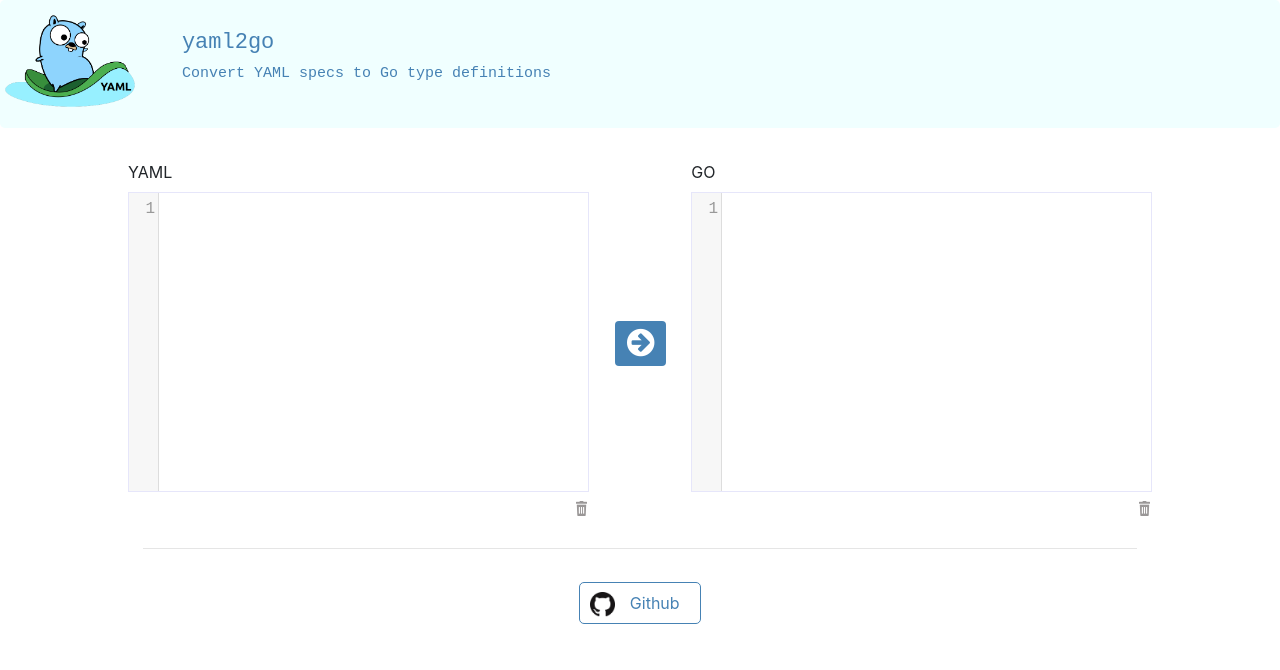
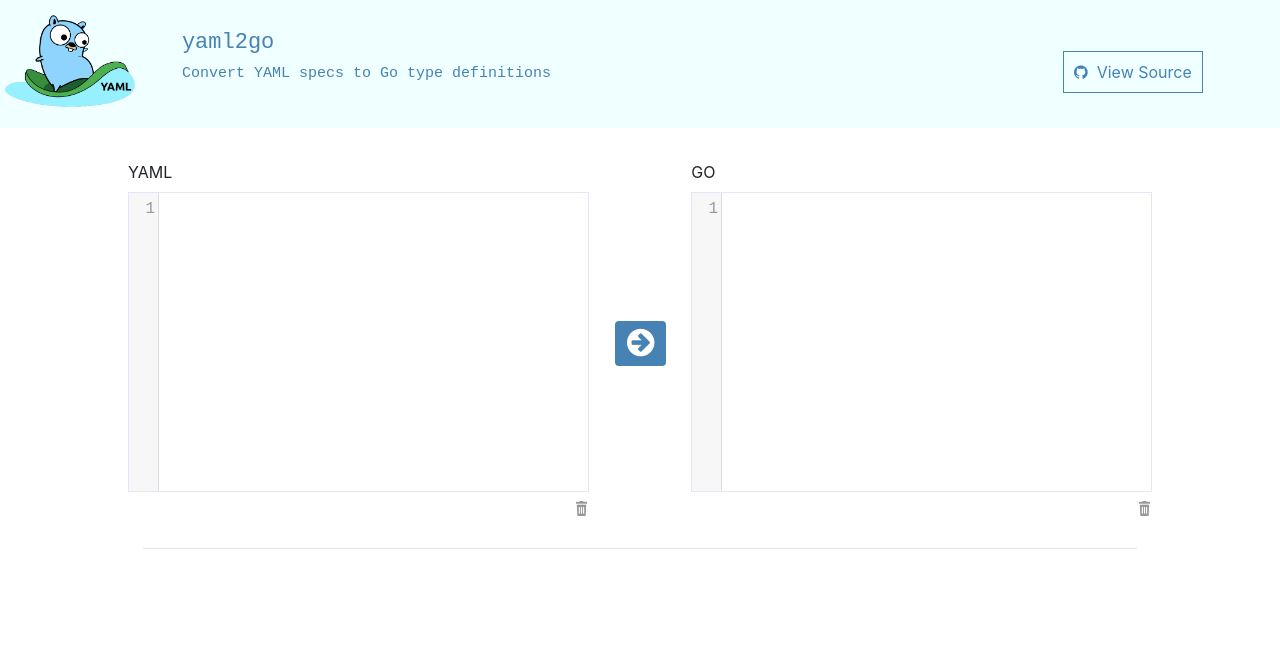
Before and after one commit to PrasadG193/yaml2go, a plain HTML site: page frontend/index.html in a window 1280 px wide. Drawn offline with nearby package versions, Linux system fonts and the light colour scheme.

Commit message:
refactoring

```diff
--- a/frontend/index.html
+++ b/frontend/index.html
@@ -36,6 +36,9 @@
           </p>
         </div>
       </div>
+      <div id="view-source">
+          <a id="view-source-link" href="https://github.com/PrasadG193/yaml2go"><i class="fa fa-github"></i> &nbsp;View Source</a>
+      </div>
     </div>
     <div id="error">
       <span id="err-span">
@@ -62,12 +65,6 @@
       </div>
       <hr>
     </div> <!-- /container -->
-    <div id="footer">
-        <span id="gith">
-            <img src="image/GitHub-Mark-64px.png" id="gitlogo">
-            <input id="githublink" type="button" name="github" value="Github" onclick="window.location.href='https://github.com/prasadg193/yaml2go'">
-        </span>
-    </div>
   </main>
   <script src="https://code.jquery.com/jquery-3.4.1.min.js"
     integrity="sha256-CSXorXvZcTkaix6Yvo6HppcZGetbYMGWSFlBw8HfCJo=" crossorigin="anonymous"></script>
--- a/frontend/style.css
+++ b/frontend/style.css
@@ -104,34 +104,21 @@ button:focus{
   display: none;
   padding: 10px;
   text-align: center;
-  color: #4582b4;
+  color: red;
 }
-#footer{
-  text-align: center;
-  padding-bottom: 50px;
+#view-source{
+  margin-top: 50px;
+  margin-left: 470px;
 }
-#githublink{
-  background-color: transparent;
-  border: none;
-  padding-left: 10px;
-  padding-right: 10px;
-  border-radius: 3px;
-  color: steelblue;
-  margin-top: 25px;
-}
-#gith{
+#view-source-link{
   border: 1px solid steelblue;
   padding: 10px;
-  border-radius: 5px;
-}
-#gith:hover{
-  background-color: azure;
+  color: steelblue;
 
 }
-#gith:hover #githublink{
-  color: black !important;
+#view-source a{
+  text-decoration: none !important;
 }
-#gitlogo{
-  width: 25px;
-  height: 25px;
+#view-source-link:hover{
+  background-color: white;
 }
```
Also changed, not shown: frontend/image/GitHub-Mark-64px.png (deleted).
